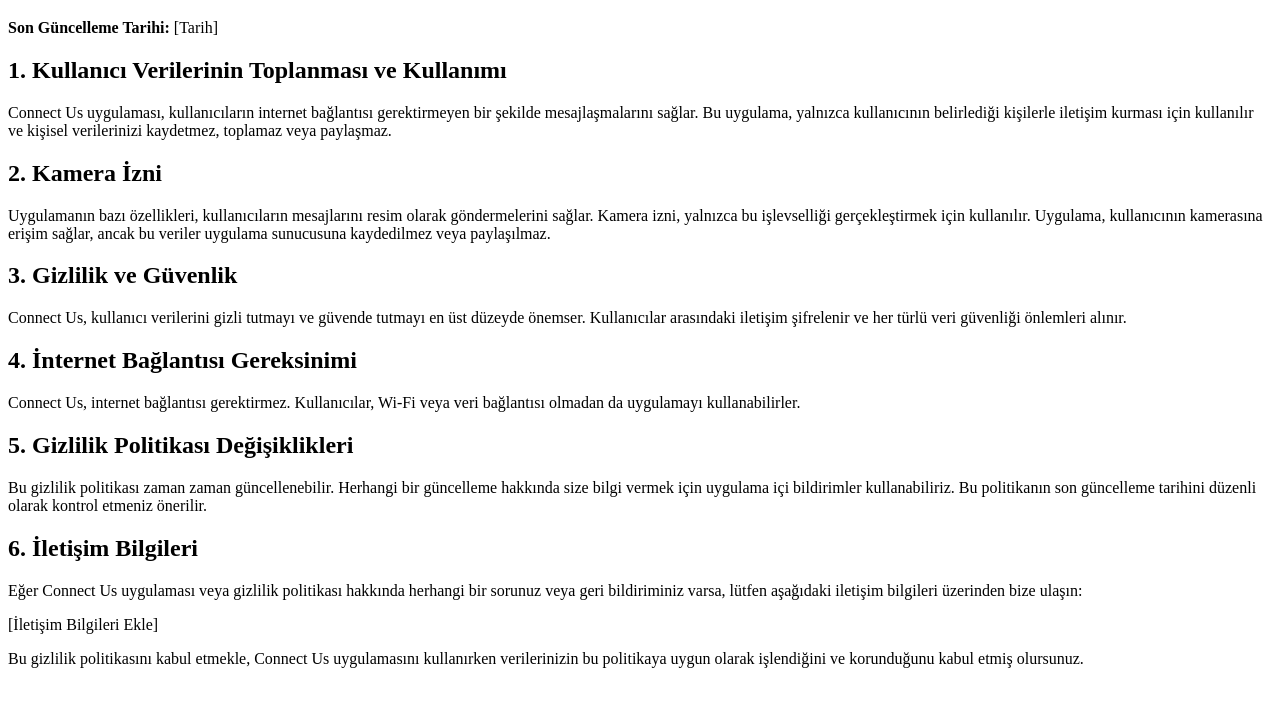
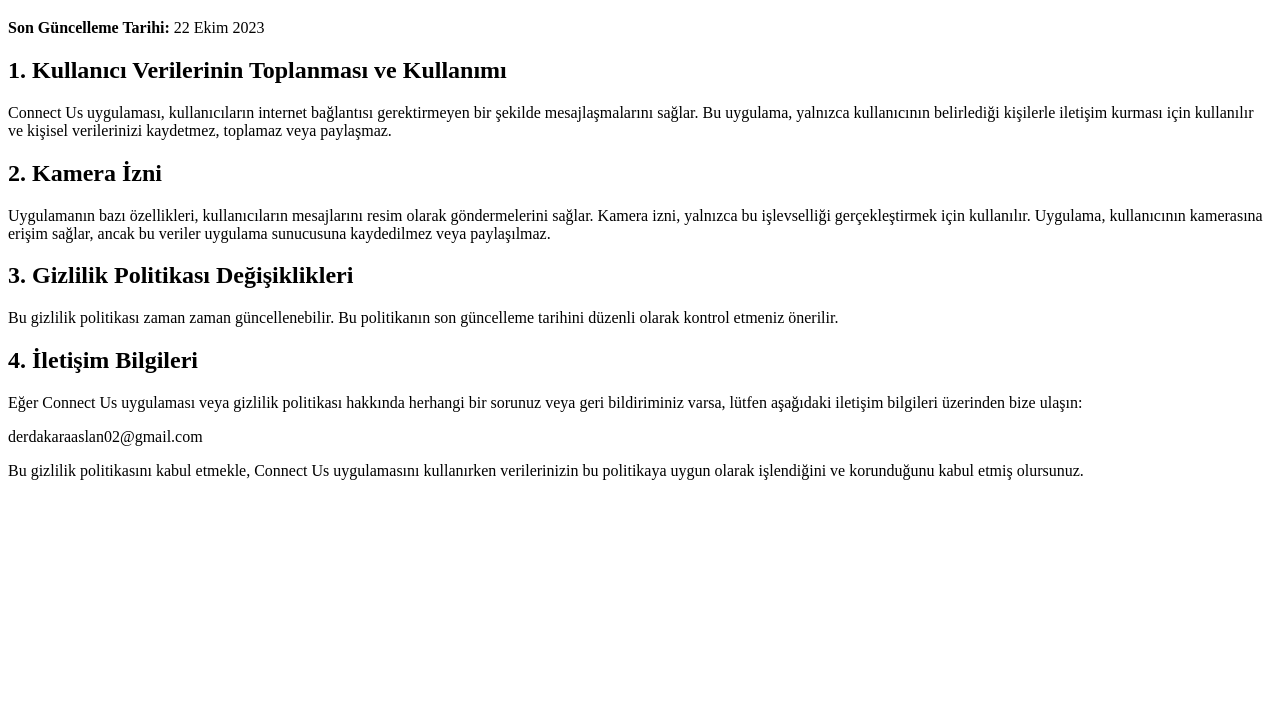
Before and after one commit to derdakaraaslan/connect_us_privacy, a plain HTML site: page index.html in a window 1280 px wide. Shown: the part 61-768 px from the top of the page. Drawn offline with Linux system fonts and the light colour scheme.

Commit message:
Add files via upload

```diff
--- a/index.html
+++ b/index.html
@@ -7,7 +7,7 @@
 <body>
     <h1>Connect Us Gizlilik Politikası</h1>
 
-    <p><strong>Son Güncelleme Tarihi:</strong> [Tarih]</p>
+    <p><strong>Son Güncelleme Tarihi:</strong> 22 Ekim 2023</p>
 
     <h2>1. Kullanıcı Verilerinin Toplanması ve Kullanımı</h2>
     <p>Connect Us uygulaması, kullanıcıların internet bağlantısı gerektirmeyen bir şekilde mesajlaşmalarını sağlar. Bu uygulama, yalnızca kullanıcının belirlediği kişilerle iletişim kurması için kullanılır ve kişisel verilerinizi kaydetmez, toplamaz veya paylaşmaz.</p>
@@ -15,19 +15,13 @@
     <h2>2. Kamera İzni</h2>
     <p>Uygulamanın bazı özellikleri, kullanıcıların mesajlarını resim olarak göndermelerini sağlar. Kamera izni, yalnızca bu işlevselliği gerçekleştirmek için kullanılır. Uygulama, kullanıcının kamerasına erişim sağlar, ancak bu veriler uygulama sunucusuna kaydedilmez veya paylaşılmaz.</p>
 
-    <h2>3. Gizlilik ve Güvenlik</h2>
-    <p>Connect Us, kullanıcı verilerini gizli tutmayı ve güvende tutmayı en üst düzeyde önemser. Kullanıcılar arasındaki iletişim şifrelenir ve her türlü veri güvenliği önlemleri alınır.</p>
+    <h2>3. Gizlilik Politikası Değişiklikleri</h2>
+    <p>Bu gizlilik politikası zaman zaman güncellenebilir. Bu politikanın son güncelleme tarihini düzenli olarak kontrol etmeniz önerilir.</p>
 
-    <h2>4. İnternet Bağlantısı Gereksinimi</h2>
-    <p>Connect Us, internet bağlantısı gerektirmez. Kullanıcılar, Wi-Fi veya veri bağlantısı olmadan da uygulamayı kullanabilirler.</p>
-
-    <h2>5. Gizlilik Politikası Değişiklikleri</h2>
-    <p>Bu gizlilik politikası zaman zaman güncellenebilir. Herhangi bir güncelleme hakkında size bilgi vermek için uygulama içi bildirimler kullanabiliriz. Bu politikanın son güncelleme tarihini düzenli olarak kontrol etmeniz önerilir.</p>
-
-    <h2>6. İletişim Bilgileri</h2>
+    <h2>4. İletişim Bilgileri</h2>
     <div>
         <p>Eğer Connect Us uygulaması veya gizlilik politikası hakkında herhangi bir sorunuz veya geri bildiriminiz varsa, lütfen aşağıdaki iletişim bilgileri üzerinden bize ulaşın:</p>
-        <p>[İletişim Bilgileri Ekle]</p>
+        <p>derdakaraaslan02@gmail.com</p>
     </div>
 
     <p>Bu gizlilik politikasını kabul etmekle, Connect Us uygulamasını kullanırken verilerinizin bu politikaya uygun olarak işlendiğini ve korunduğunu kabul etmiş olursunuz.</p>
```
